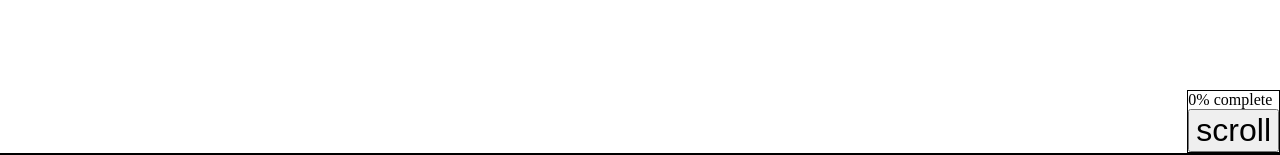
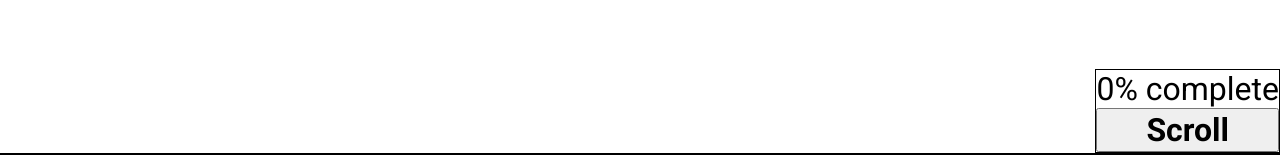
Before and after one commit to player2point0/AthenaSwanApp, a React (Create React App) app: page / in a window 1280 px wide. Shown: the part 647-802 px from the top of the page. Built offline with nearby package versions, Linux system fonts and the light colour scheme.

Commit message:
scroll css

```diff
--- a/src/core/components/ScrollButton/ScrollButton.module.css
+++ b/src/core/components/ScrollButton/ScrollButton.module.css
@@ -7,6 +7,14 @@
 	z-index: 1;
 }
 
+.scrollPercentage {
+	font-family: var(--main-font-family);
+	font-size: 2rem;
+}
+
 .scrollButton {
-	font-size: xx-large;
+	font-family: var(--main-font-family);
+	font-weight: 600;
+	font-size: 2rem;
+	width: 100%;
 }
--- a/src/core/components/ScrollButton/ScrollButton.tsx
+++ b/src/core/components/ScrollButton/ScrollButton.tsx
@@ -25,9 +25,11 @@ const ScrollButton: FC<Props> = ({ onClick }) => {
 
 	return (
 		<div className={styles.scrollContainer}>
-			<div>{percentageScrolled}% complete</div>
+			<div className={styles.scrollPercentage}>
+				{percentageScrolled}% complete
+			</div>
 			<button className={styles.scrollButton} onClick={onClick}>
-				scroll
+				Scroll
 			</button>
 		</div>
 	);
```
